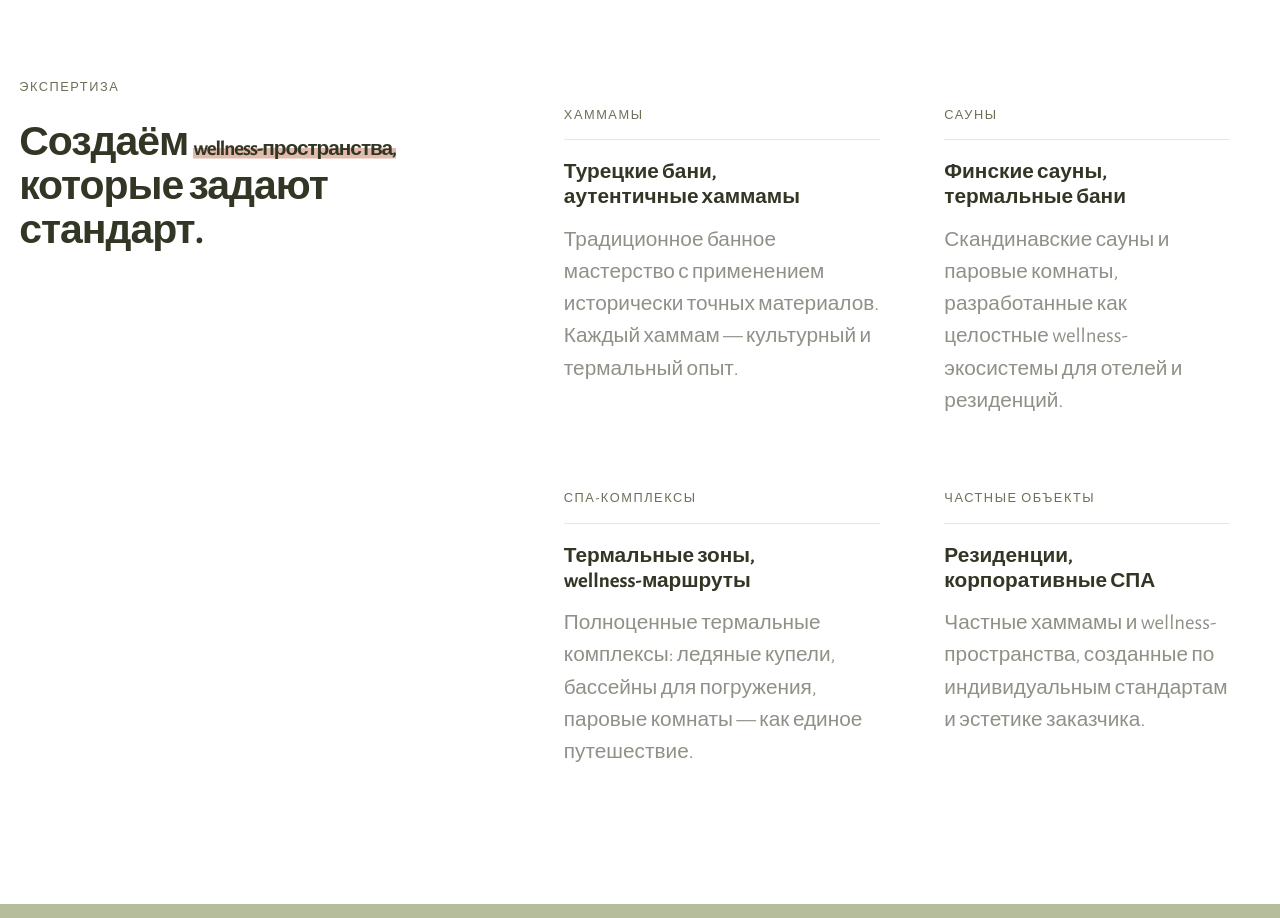
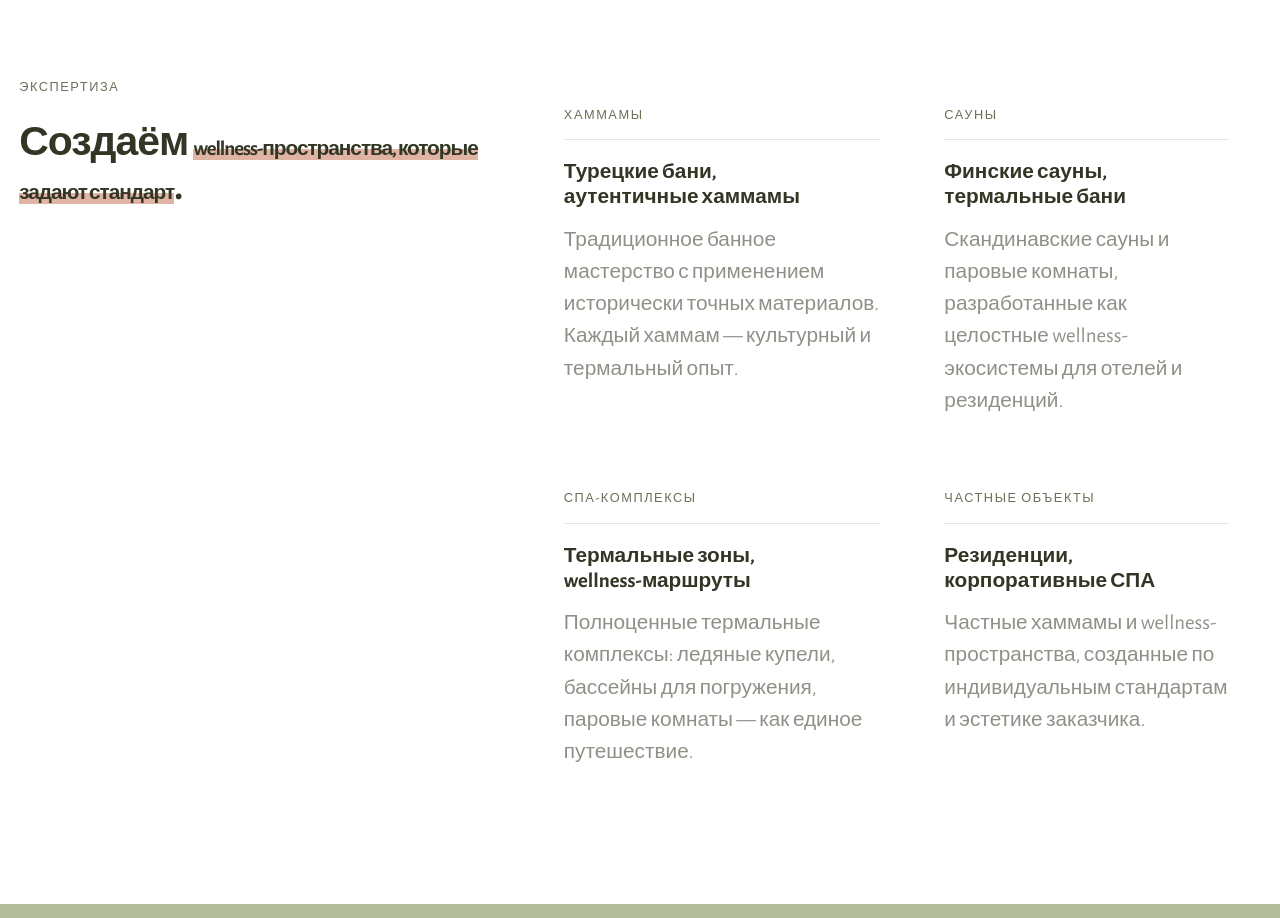
Before and after one commit to digitalcluster25/hws, a React (Vite) app: page / in a window 1280 px wide. Shown: the part 1600-2518 px from the top of the page. Built offline with nearby package versions, Linux system fonts and the light colour scheme.

Commit message:
fix: highlighter exact Ohio implementation, left-bottom anchor, 50% height

```diff
--- a/src/styles/hws.css
+++ b/src/styles/hws.css
@@ -756,16 +756,18 @@ select.hws-field { appearance: none; cursor: pointer; }
 
 /* ─────────────────────────────────────────────
    Text highlighter — Ohio heading-shortcode
-   50%: нижняя половина строки, текст не меняет цвет
+   background-image gradient, bottom-anchored,
+   animates width 0→100%, height=50% of line
    ───────────────────────────────────────────── */
 .hl {
   display: inline;
-  background-image: linear-gradient(rgba(203,130,104,0.55), rgba(203,130,104,0.55));
+  background-image: linear-gradient(rgba(203,130,104,0.6), rgba(203,130,104,0.6));
   background-repeat: no-repeat;
-  background-position: 0% 100%;
+  background-position: left bottom;
   background-size: 0% 50%;
-  transition: background-size 0.6s cubic-bezier(0.25, 0.46, 0.45, 0.94);
+  transition: background-size 600ms cubic-bezier(0.25, 0.46, 0.45, 0.94);
+  padding-bottom: 0.05em;
 }
-.hl.hl--animate {
-  background-size: 100% 50%;
+.hl--animate {
+  background-size: 100% 50% !important;
 }
--- a/src/wireframe/Wireframe.jsx
+++ b/src/wireframe/Wireframe.jsx
@@ -115,7 +115,7 @@ export default function Wireframe() {
             {/* левая колонка */}
             <div className="exp-left">
               <p className="exp-label">ЭКСПЕРТИЗА</p>
-              <h2 className="exp-h2">Создаём <span className="hl hl-trigger">wellness-пространства,</span> которые задают стандарт.</h2>
+              <h2 className="exp-h2">Создаём <span className="hl hl-trigger">wellness-пространства, которые задают стандарт</span>.</h2>
             </div>
 
             {/* правая сетка 2×2 */}
```
